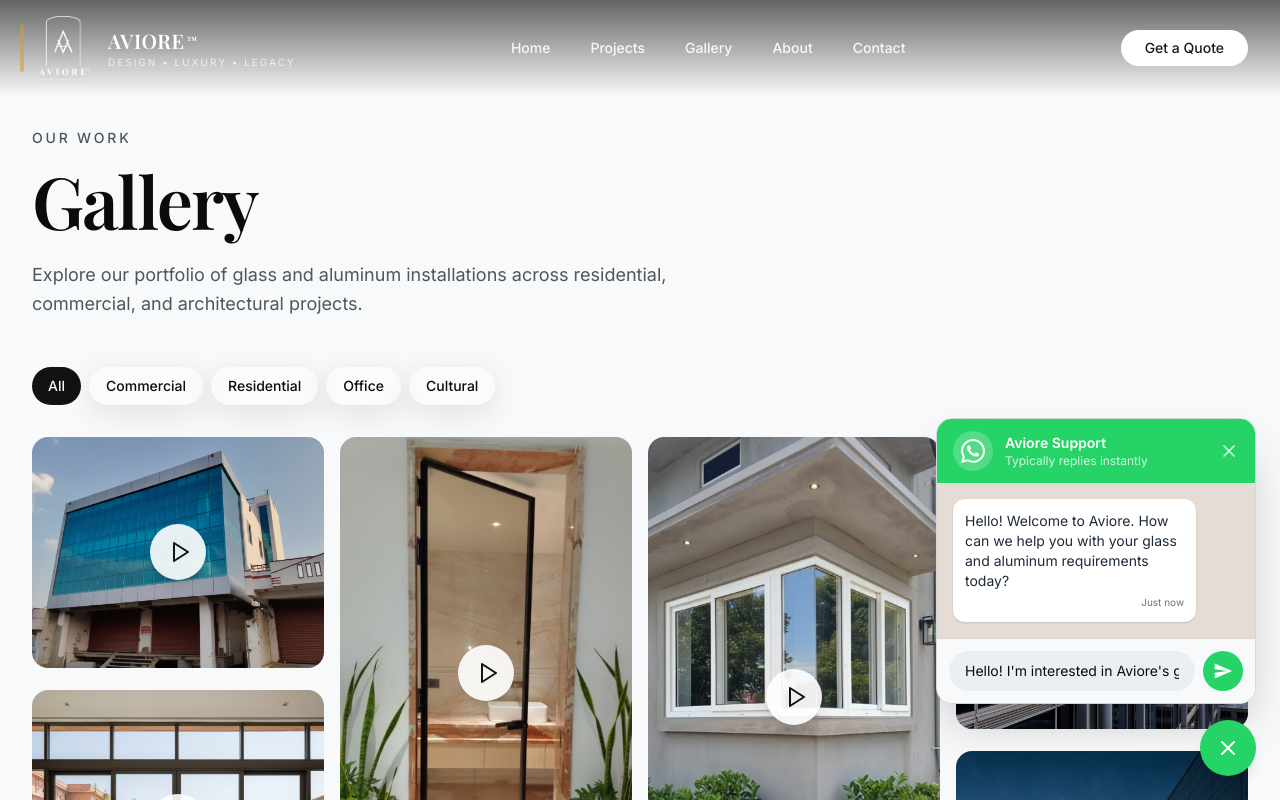
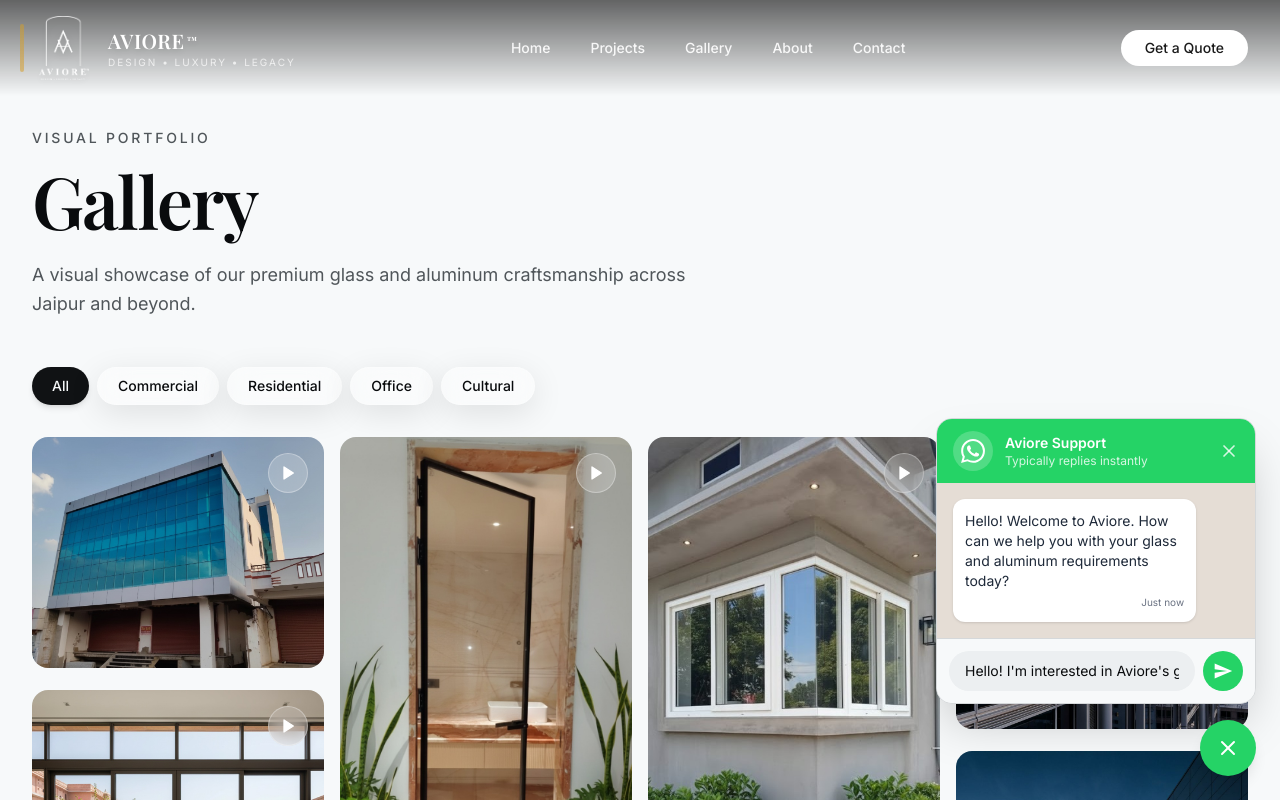
Before and after one commit to deepak8058/aviore-website, a Next.js app: page /gallery in a window 1280 px wide. Shown: the top 800 px of the page. Built offline with nearby package versions, Linux system fonts and the light colour scheme; a web font is replaced by a local one.

Commit message:
updated gallery design

```diff
--- a/app/gallery/page.tsx
+++ b/app/gallery/page.tsx
@@ -2,11 +2,12 @@
 
 import { useState } from "react"
 import Image from "next/image"
+import Link from "next/link"
 import { Play, X, ChevronLeft, ChevronRight, Filter } from "lucide-react"
 import { Navigation } from "@/components/navigation"
 import { Footer } from "@/components/footer"
 import { Button } from "@/components/ui/button"
-import { projects as galleryItems, categories } from "@/lib/projects-data"
+import { projects as galleryItems, categories as galleryCategories } from "@/lib/projects-data"
 import { cn } from "@/lib/utils"
 
 export default function GalleryPage() {
@@ -14,11 +15,8 @@ export default function GalleryPage() {
   const [selectedItem, setSelectedItem] = useState<any>(null)
   const [showFilters, setShowFilters] = useState(false)
 
-  // Filter logic based on the new data structure
   const filteredItems =
-    activeCategory === "All"
-      ? galleryItems
-      : galleryItems.filter((item) => item.category === activeCategory)
+    activeCategory === "All" ? galleryItems : galleryItems.filter((item) => item.category === activeCategory)
 
   const currentIndex = selectedItem ? filteredItems.findIndex((item) => item.id === selectedItem.id) : -1
 
@@ -35,18 +33,18 @@ export default function GalleryPage() {
   }
 
   return (
-    <main className="min-h-screen">
+    <main className="min-h-screen bg-background">
       <Navigation />
 
       {/* Hero */}
       <section className="px-4 pb-12 pt-32 md:px-8">
         <div className="mx-auto max-w-7xl">
-          <p className="mb-4 text-sm font-medium uppercase tracking-[0.2em] text-muted-foreground">Our Work</p>
-          <h1 className="font-serif text-5xl font-semibold tracking-tight text-foreground md:text-6xl lg:text-7xl text-balance">
+          <p className="mb-4 text-sm font-medium uppercase tracking-[0.2em] text-muted-foreground">Visual Portfolio</p>
+          <h1 className="font-serif text-5xl font-semibold tracking-tight text-foreground md:text-6xl lg:text-7xl">
             Gallery
           </h1>
           <p className="mt-6 max-w-2xl text-lg leading-relaxed text-muted-foreground">
-            Explore our portfolio of glass and aluminum installations across residential, commercial, and architectural projects.
+            A visual showcase of our premium glass and aluminum craftsmanship across Jaipur and beyond.
           </p>
         </div>
       </section>
@@ -57,26 +55,26 @@ export default function GalleryPage() {
           <Button
             variant="outline"
             onClick={() => setShowFilters(!showFilters)}
-            className="md:hidden mb-4 rounded-full"
+            className="md:hidden mb-4 rounded-full glass"
           >
             <Filter className="h-4 w-4 mr-2" />
-            Filter by Category
+            Filter
           </Button>
 
           <div className={cn("flex flex-wrap gap-2", showFilters ? "block" : "hidden md:flex")}>
-            {categories.map((category) => (
+            {galleryCategories.map((cat) => (
               <button
-                key={category}
+                key={cat}
                 onClick={() => {
-                  setActiveCategory(category)
+                  setActiveCategory(cat)
                   setShowFilters(false)
                 }}
                 className={cn(
-                  "rounded-full px-4 py-2 text-sm font-medium transition-all",
-                  activeCategory === category ? "bg-primary text-primary-foreground" : "glass hover:bg-secondary",
+                  "rounded-full px-5 py-2 text-sm font-medium transition-all duration-300",
+                  activeCategory === cat ? "bg-primary text-primary-foreground shadow-md" : "glass hover:bg-secondary",
                 )}
               >
-                {category}
+                {cat}
               </button>
             ))}
           </div>
@@ -87,89 +85,119 @@ export default function GalleryPage() {
       <section className="px-4 pb-24 md:px-8">
         <div className="mx-auto max-w-7xl">
           <div className="columns-1 gap-4 sm:columns-2 lg:columns-3 xl:columns-4">
-            {filteredItems.map((item) => (
+            {filteredItems.map((item) => {
+              // Check if project has a video
+              const hasVideo = item.galleryItems.some((m: any) => m.type === "video")
+
+              return (
                 <div key={item.id} className="mb-4 break-inside-avoid">
                   <button
                     onClick={() => setSelectedItem(item)}
-                  className="group relative w-full overflow-hidden rounded-xl"
+                    className="group relative w-full overflow-hidden rounded-2xl bg-secondary"
                   >
                     <Image
                       src={item.image}
                       alt={item.title}
                       width={800}
-                    height={600}
-                    className="w-full transition-transform duration-500 group-hover:scale-105"
+                      height={1000}
+                      className="w-full h-auto transition-transform duration-700 group-hover:scale-110"
                     />
 
                     {/* Overlay */}
-                  <div className="absolute inset-0 bg-gradient-to-t from-black/80 via-black/20 to-transparent opacity-0 transition-opacity group-hover:opacity-100">
-                    <div className="absolute bottom-0 left-0 right-0 p-4">
+                    <div className="absolute inset-0 bg-gradient-to-t from-black/70 via-transparent to-transparent opacity-0 transition-opacity duration-300 group-hover:opacity-100">
+                      <div className="absolute bottom-0 left-0 right-0 p-5 text-left">
+                        <p className="text-xs font-bold uppercase tracking-wider text-primary mb-1">{item.category}</p>
                         <p className="font-medium text-white">{item.title}</p>
-                      <p className="text-sm text-white/70">{item.location}</p>
                       </div>
                     </div>
 
-                  {/* Video Indicator - checks if there is at least one video in the galleryItems */}
-                  {item.galleryItems.some(media => media.type === "video") && (
-                    <div className="absolute inset-0 flex items-center justify-center">
-                      <div className="flex h-14 w-14 items-center justify-center rounded-full bg-white/90 text-primary shadow-lg">
-                        <Play className="h-6 w-6 ml-1" />
+                    {/* Video Play Icon Indicator */}
+                    {hasVideo && (
+                      <div className="absolute top-4 right-4">
+                        <div className="flex h-10 w-10 items-center justify-center rounded-full bg-white/20 backdrop-blur-md text-white border border-white/30">
+                          <Play className="h-4 w-4 fill-white" />
                         </div>
                       </div>
                     )}
                   </button>
                 </div>
-            ))}
+              )
+            })}
           </div>
+
+          {filteredItems.length === 0 && (
+            <div className="text-center py-32 glass rounded-3xl">
+              <p className="text-muted-foreground">No projects currently listed in this category.</p>
+            </div>
+          )}
         </div>
       </section>
 
       {/* Lightbox Modal */}
       {selectedItem && (
-        <div className="fixed inset-0 z-50 flex items-center justify-center bg-black/95 p-4">
+        <div className="fixed inset-0 z-[100] flex items-center justify-center bg-black/95 backdrop-blur-sm p-4">
           <button
             onClick={() => setSelectedItem(null)}
-            className="absolute top-4 right-4 text-white/80 hover:text-white z-10"
+            className="absolute top-6 right-6 text-white/50 hover:text-white transition-colors z-50"
           >
-            <X className="h-8 w-8" />
+            <X className="h-10 w-10" />
           </button>
 
+          {/* Navigation */}
           {currentIndex > 0 && (
-            <button onClick={goToPrevious} className="absolute left-4 top-1/2 -translate-y-1/2 text-white/80 hover:text-white z-10">
-              <ChevronLeft className="h-10 w-10" />
+            <button
+              onClick={goToPrevious}
+              className="absolute left-4 top-1/2 -translate-y-1/2 text-white/30 hover:text-white transition-all hidden md:block"
+            >
+              <ChevronLeft className="h-12 w-12" />
             </button>
           )}
           {currentIndex < filteredItems.length - 1 && (
-            <button onClick={goToNext} className="absolute right-4 top-1/2 -translate-y-1/2 text-white/80 hover:text-white z-10">
-              <ChevronRight className="h-10 w-10" />
+            <button
+              onClick={goToNext}
+              className="absolute right-4 top-1/2 -translate-y-1/2 text-white/30 hover:text-white transition-all hidden md:block"
+            >
+              <ChevronRight className="h-12 w-12" />
             </button>
           )}
 
-          <div className="max-w-5xl w-full text-center">
-             {/* Show the first video if available, otherwise show the hero image */}
-            {selectedItem.galleryItems.some((m: any) => m.type === "video") ? (
+          {/* Lightbox Content Container */}
+          <div className="max-w-6xl w-full">
+            <div className="relative aspect-video w-full rounded-2xl overflow-hidden bg-black shadow-2xl">
+              {/* Decision: If video exists in galleryItems, play it. Otherwise show hero Image */}
+              {selectedItem.galleryItems.find((m: any) => m.type === "video") ? (
                 <video
                   src={selectedItem.galleryItems.find((m: any) => m.type === "video").url}
                   controls
                   autoPlay
-                    className="w-full h-auto max-h-[70vh] rounded-lg"
+                  className="w-full h-full object-contain"
                 />
               ) : (
                 <Image
                   src={selectedItem.image}
                   alt={selectedItem.title}
-                    width={1200}
-                    height={800}
-                    className="w-full h-auto max-h-[70vh] object-contain rounded-lg"
+                  fill
+                  className="object-contain"
+                  priority
                 />
               )}
+            </div>
 
-            <div className="mt-4">
-              <h3 className="text-xl font-medium text-white">{selectedItem.title}</h3>
-              <p className="text-white/70 mt-1">{selectedItem.location} • {selectedItem.year}</p>
-              <Button asChild variant="link" className="text-primary mt-4">
-                <a href={`/projects/${selectedItem.id}`}>View Full Project Details</a>
+            {/* Info Section */}
+            <div className="mt-8 flex flex-col md:flex-row md:items-end md:justify-between gap-6 px-2">
+              <div className="text-left">
+                <span className="text-xs font-bold uppercase tracking-[0.2em] text-primary">{selectedItem.category}</span>
+                <h3 className="text-3xl font-serif font-medium text-white mt-2">{selectedItem.title}</h3>
+                <p className="text-white/60 mt-2 flex items-center gap-2">
+                  {selectedItem.location} • {selectedItem.year}
+                </p>
+              </div>
+
+              <div className="flex gap-4">
+                <Button asChild className="rounded-full px-8 h-12">
+                  <Link href={`/projects/${selectedItem.id}`}>Full Project Story</Link>
                 </Button>
+              </div>
             </div>
           </div>
         </div>
--- a/app/projects/[id]/page.tsx
+++ b/app/projects/[id]/page.tsx
@@ -43,7 +43,7 @@ export default async function ProjectPage({ params }: { params: Promise<{ id: st
               {project.galleryItems && project.galleryItems.length > 0 && (
                 <div className="mt-20 space-y-12">
                   <h2 className="font-serif text-3xl font-medium border-b pb-4">Project Showcase</h2>
-                  <div className="grid gap-8">
+                  <div className="grid gap-4 md:grid-cols-3">
                     {project.galleryItems.map((item, idx) => (
                       <div key={idx} className="group rounded-[1.5rem] overflow-hidden bg-black shadow-xl">
                         {item.type === "video" ? (
```
Lines whose indentation alone changed are shown as unchanged.
